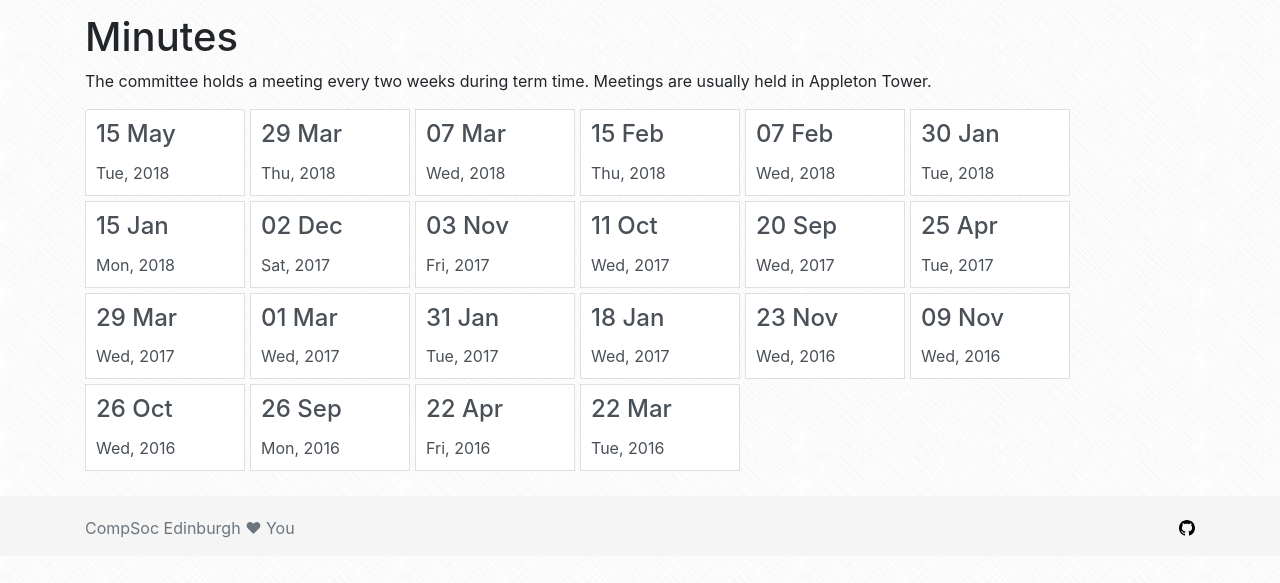
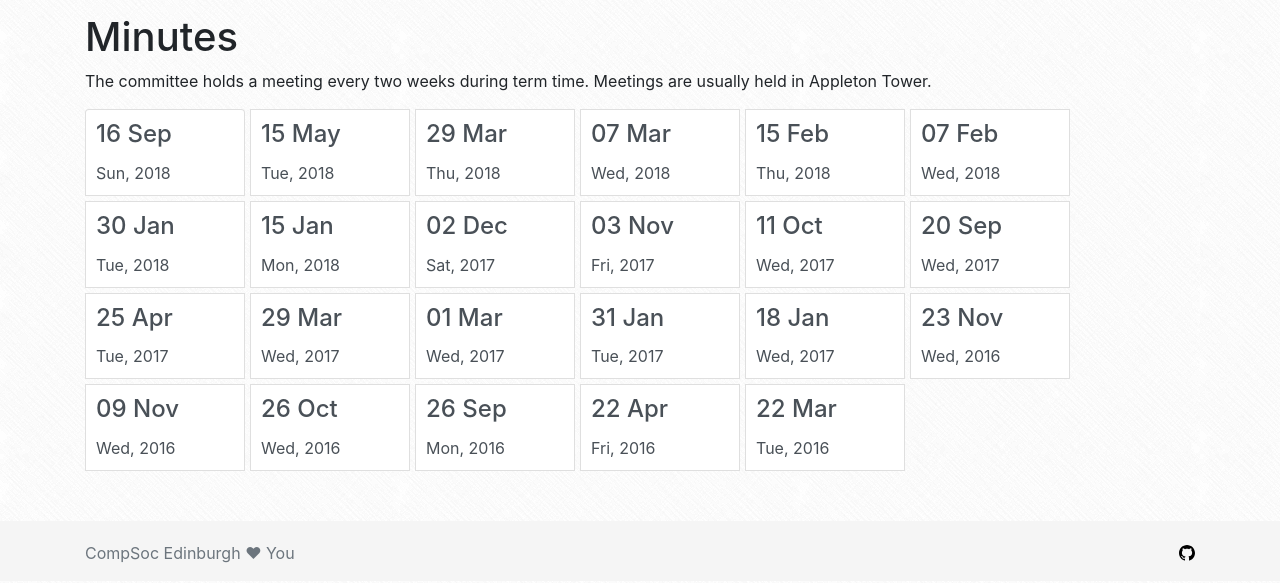
Before and after one commit to compsoc-edinburgh/website, a Jekyll site: the page built from _pages/minutes.html, in a window 1280 px wide. Shown: the part 346-929 px from the top of the page. Built offline with Jekyll 4.4.1, drawn with Linux system fonts in a browser that asks for light colours; nearby versions of some CDN libraries; before the commit the page ends 904 px from its top, so only the background shows below that.

Commit message:
fix minute: add date var

```diff
--- a/_minutes/2018-09-16.md
+++ b/_minutes/2018-09-16.md
@@ -1,4 +1,8 @@
-Attendees
+---
+date: 2018-09-16 3pm
+---
+
+﻿Attendees
 * SIGCoin
    * Lorenzo
    * Giuseppe
```
